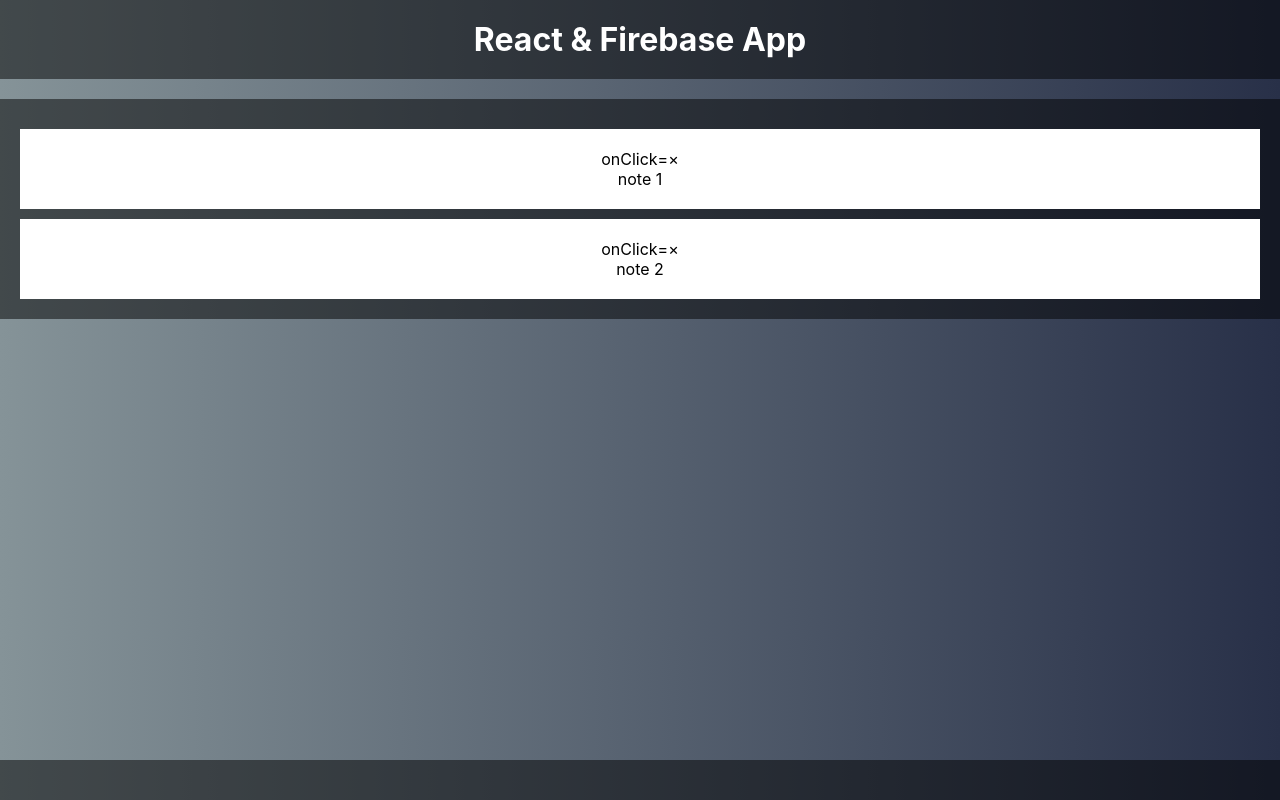
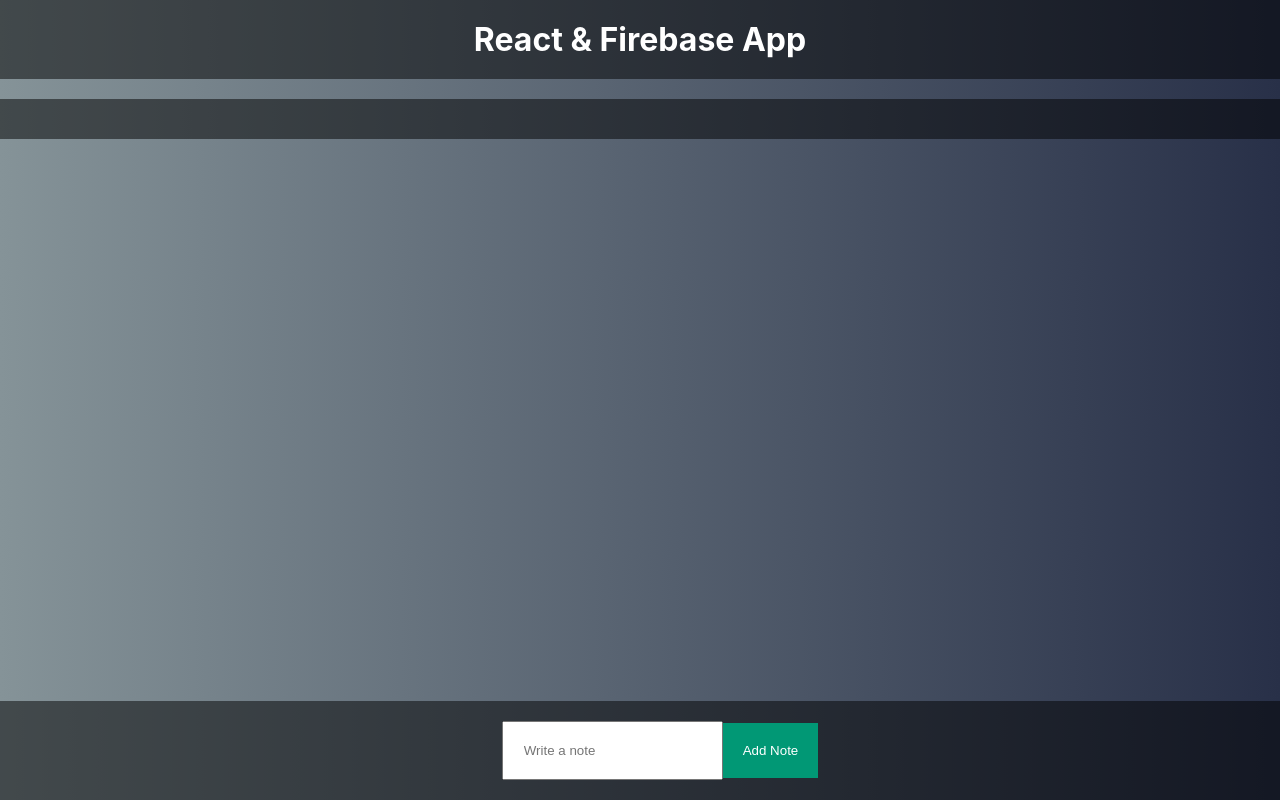
Before and after one commit to itarturordzp/React-FirebaseApp, a React (Create React App) app: page / in a window 1280 px wide. Built offline with nearby package versions, Linux system fonts and the light colour scheme.

Commit message:
Base de datos importada al proyecto

```diff
--- a/package.json
+++ b/package.json
@@ -6,6 +6,7 @@
     "@testing-library/jest-dom": "^5.17.0",
     "@testing-library/react": "^13.4.0",
     "@testing-library/user-event": "^13.5.0",
+    "firebase": "^10.11.0",
     "react": "^18.2.0",
     "react-dom": "^18.2.0",
     "react-scripts": "5.0.1",
--- a/src/App.js
+++ b/src/App.js
@@ -1,19 +1,51 @@
 import React, { Component } from 'react';
 import './App.css';
 import Note from './Components/Note';
+import NoteForm from './Components/NoteForm/NoteForm.jsx';
+import firebase from 'firebase';
+import{DB_CONFIG} from'./config/config.js'
+import 'firebase/database'
 
 class App extends Component {
   constructor() {
     super();
     this.state = {
       notes: [
-        { noteId: 1, noteContent: 'note 1' },
-        { noteId: 2, noteContent: 'note 2' }
+        //{ noteId: 1, noteContent: 'note 1' },
+        //{ noteId: 2, noteContent: 'note 2' }
       ]
     };
+
+  this.app = firebase.initializeApp(DB_CONFIG)
+  this.db = this.app.database().ref().child('notes')
+
+
+    this.addNote = this.addNote.bind(this)
   }
 
+  componentDidMount(){
+    const {notes}=this.state;
+    this.db.on('child_added',snap=>{
+      notes.push({
+        noteId: snap.key,
+        noteContent: snap.val().noteContent
+      })
+      this.setState({notes})
+
+    })
+  }
   removeNote(){
+
+  }
+
+  addNote(note){
+    //let {notes} = this.state
+    //notes.push({
+      //noteId: note.length +1 ,
+      //noteContent: note
+    //})
+  //this.setState({notes})
+   this.db.push().set({noteContent: note})
 
   }
 
@@ -41,6 +73,7 @@
           </ul>
         </div>
         <div className='notesFooter'>
+          <NoteForm addNote ={this.addNote}/>
 
         </div>
       </div>
--- a/src/Components/Note.jsx
+++ b/src/Components/Note.jsx
@@ -10,7 +10,7 @@
 
     handleRemove(id){
         console.log(id)
-        alert('remove',id)
+
 
     }
 
@@ -18,8 +18,7 @@
 render(){
     return(
     <div className="Note">
-        <span>
-            onClick={(this.handleRemove(this.noteId))}
+        <span onClick={this.handleRemove(this.noteId)}>
             &times;</span>
         <p>{this.noteContent}</p>
     </div>
--- /dev/null
+++ b/src/Components/NoteForm/NoteForm.jsx
@@ -0,0 +1,32 @@
+import React, {Component} from "react";
+import './index.css'
+
+class NoteForm extends Component{
+    constructor(){
+        super();
+        this.addNote = this.addNote.bind(this)
+    }
+
+    addNote(){
+        this.props.addNote(this.textInput.value)
+        this.textInput.value = ''
+        this.textInput.focus()
+    }
+
+    render(){
+        return(
+        <div className="NoteForm">
+            <input ref={input => {this.textInput = input}}
+            placeholder="Write a note"
+
+            type="text" />
+             <button onClick={this.addNote}>
+
+                Add Note
+             </button>
+        </div>
+        )
+    }
+}
+
+export default NoteForm;
--- /dev/null
+++ b/src/Components/NoteForm/index.css
@@ -0,0 +1,15 @@
+.NoteForm input[type="text"]{
+    padding: 20px;
+}
+
+.NoteForm button{
+    padding: 20px;
+    color: #fff;
+    background: #019875;
+    border: none;
+}
+
+.NoteForm button:hover{
+    background-color: #02bab5;
+
+}
--- /dev/null
+++ b/src/config/config.js
@@ -0,0 +1,9 @@
+export const DB_CONFIG = {
+    apiKey: "AIzaSyDk4LHsq9lBRFUEVOgOo3041FTMuOVZaDQ",
+    authDomain: "notesreact-1b34b.firebaseapp.com",
+    projectId: "notesreact-1b34b",
+    storageBucket: "notesreact-1b34b.appspot.com",
+    messagingSenderId: "800523270080",
+    appId: "1:800523270080:web:b708f48dac8f71e471fa25",
+    measurementId: "G-Q5MTE6B0CK"
+}
```
Also changed, not shown: 1 other file (tests, documents, lock files or other folders).
